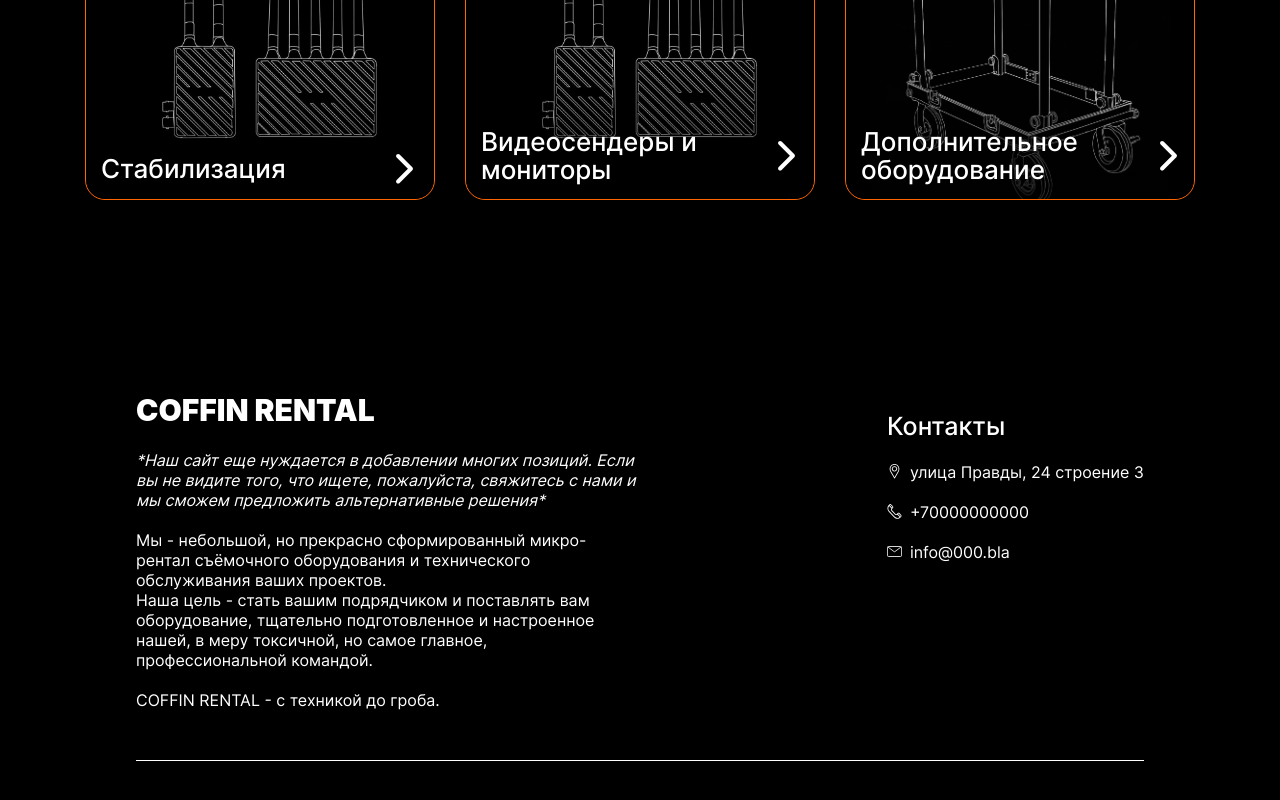
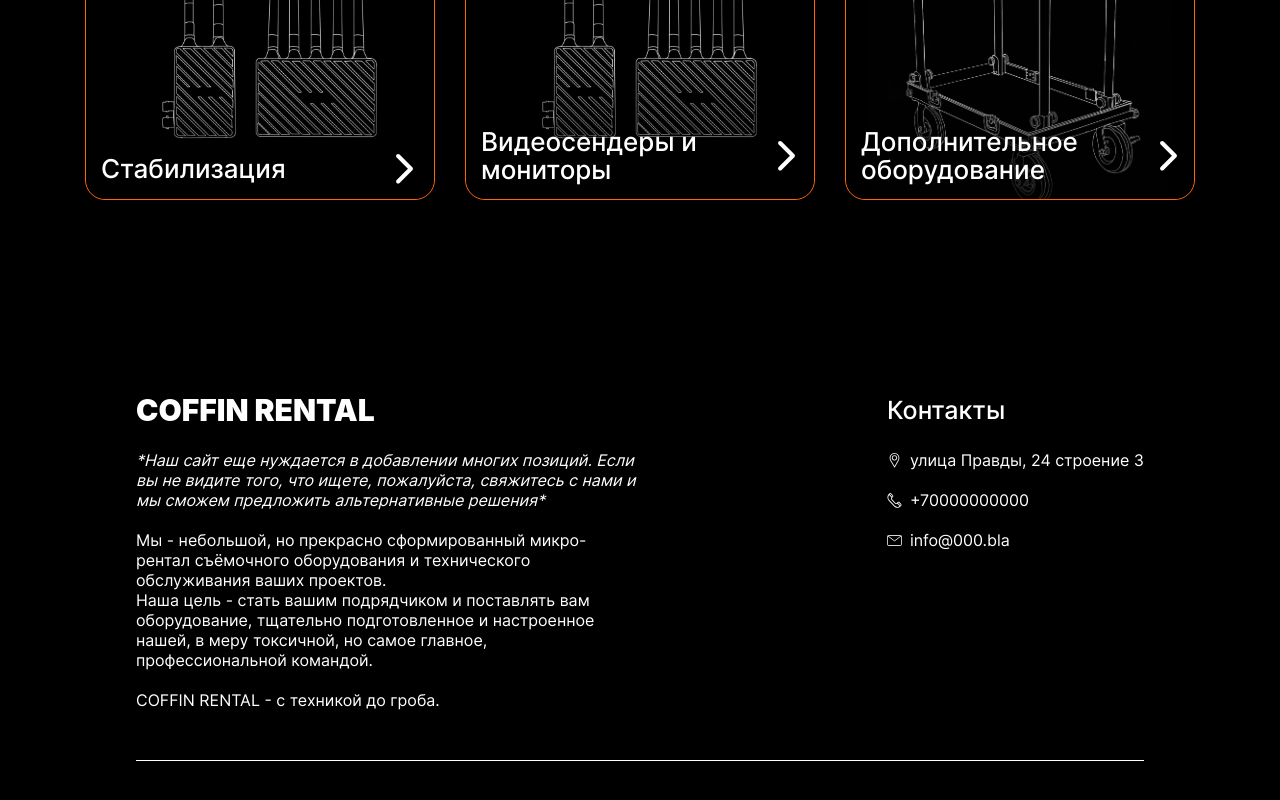
Before and after one commit to kato-code/rental, a React (Create React App) app: page / in a window 1280 px wide. Shown: the part 1820-2620 px from the top of the page. Built offline with nearby package versions, Linux system fonts and the light colour scheme; a web font is replaced by a local one.

Commit message:
fixed margin

```diff
--- a/src/components/Footer/Footer.css
+++ b/src/components/Footer/Footer.css
@@ -41,9 +41,11 @@
 }
 
 .footer__contacts-title {
+    margin: 0;
+
     font-weight: 500;
     font-size: 25px;
-    line-height: 30px;
+    line-height: 40px;
 }
 
 .footer__list {
```
